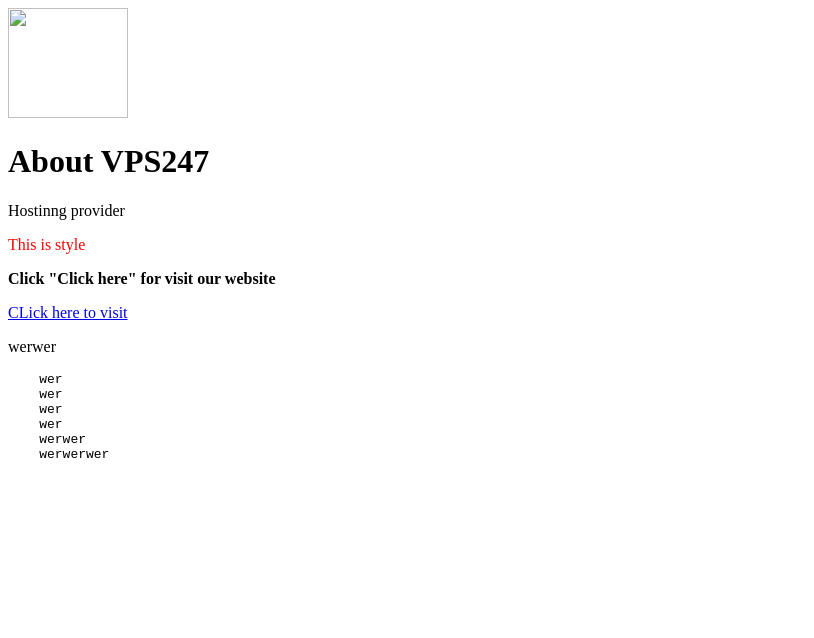
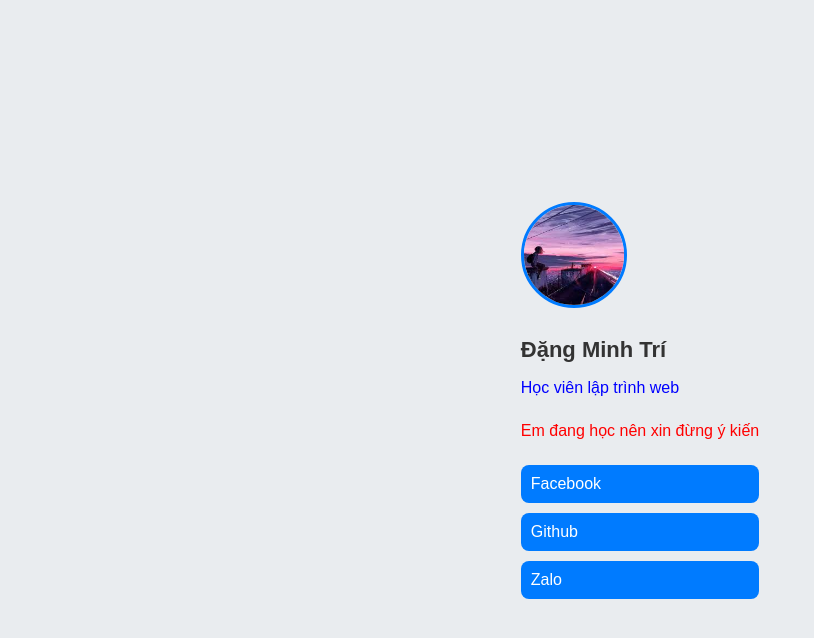
Before and after one commit to minhtricho3/eto.github.io, a plain HTML site: page index.html in a window 1280 px wide. Shown: the whole page, without its empty margins (0-814 px from the left). Drawn offline with Linux system fonts and the light colour scheme.

Commit message:
Update index.html

```diff
--- a/index.html
+++ b/index.html
@@ -1,31 +1,22 @@
 <!DOCTYPE html>
-<html>
-<head>
-    <title> SunnyCloud</title>
+<html lang="vi">
+    <head>
+        <meta charset='UTF-8'>
+        <title>hcmc.dangminhtri</title>
+        <link rel="stylesheet" href="style.css">
+
+    </head>
 <body>
-
-    <img src="he.jpeg" width="120" height="110"
-> <h1> About VPS247</h1>
-<p title="Decs of VPS247">
-        Hostinng provider
-</p>
-<p style="color: red;">This is style</p>
-<p><b>
-    Click "Click here" for visit our website
-</b></p>
-<a href="https://vps247.cloud">CLick here to visit</a>
-
-<p> werwer</p>
-<pre>
-    wer
-    wer
-    wer
-    wer
-    werwer
-    werwerwer
-</pre>
-
-
+    <div class="profile">
+    <img src="he.png" alt="Avatar" class="avatar">
+    <h1>Đặng Minh Trí</h1>
+    <p class="title" style="color: blue">Học viên lập trình web</p>
+    <p class="title" style="color: red">Em đang học nên xin đừng ý kiến</p>
+    <div class="social-links">
+        <a href="https://www.facebook.com/angminhtri.552407/" class="btn">Facebook</a>
+        <a href="" class="btn">Github</a>
+        <a href="" class="btn">Zalo</a>
+    </div>
+</div>
 </body>
-</head>
 </html>
```
